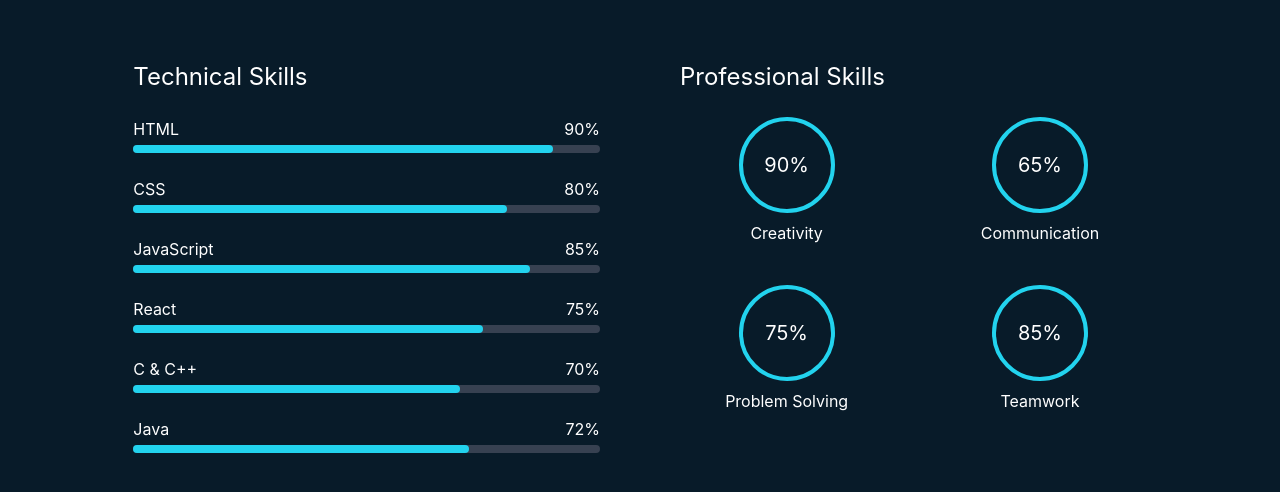
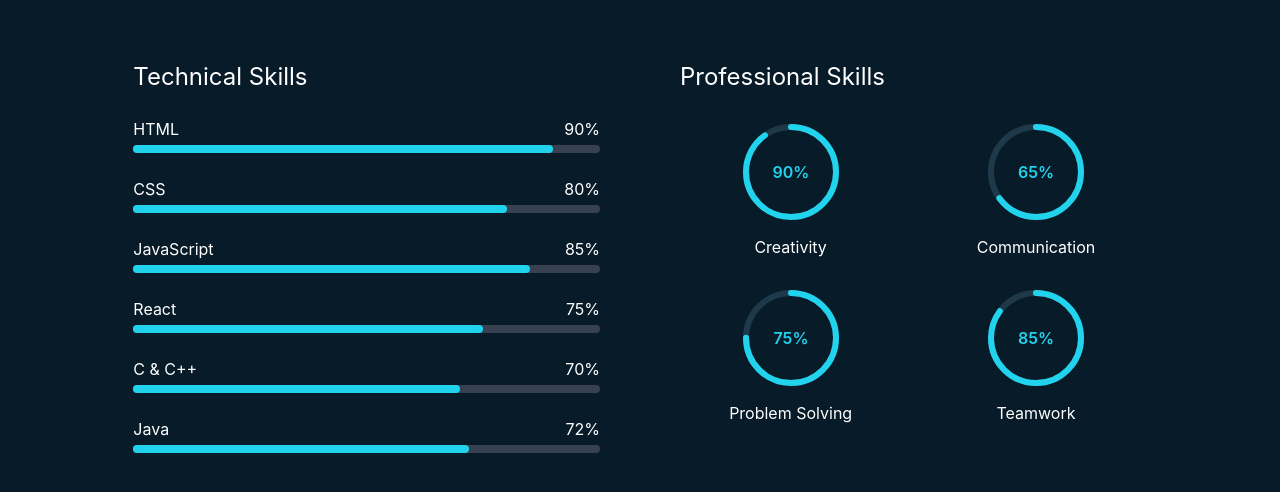
Before and after one commit to aksinghdev/My-Portfolio, a React (Vite) app in the folder client/: page /skills in a window 1280 px wide. Shown: the part 172-664 px from the top of the page. Built offline with nearby package versions, Linux system fonts and the light colour scheme; no server answers.

Commit message:
fix projects link and css

```diff
--- a/client/components/Footer.jsx
+++ b/client/components/Footer.jsx
@@ -40,7 +40,7 @@
           <div className="flex gap-5 text-xl">
 
             <a
-              href="https://github.com/"
+              href="https://github.com/aksinghdev"
               target="_blank"
               className="hover:text-cyan-400 hover:scale-110 transition"
             >
@@ -48,7 +48,7 @@
             </a>
 
             <a
-              href="https://linkedin.com/"
+              href="www.linkedin.com/in/abhishek-kumar-singh-dos"
               target="_blank"
               className="hover:text-cyan-400 hover:scale-110 transition"
             >
@@ -56,7 +56,7 @@
             </a>
 
             <a
-              href="https://leetcode.com/"
+              href="https://leetcode.com/u/abhishek_kumar_singh_91/"
               target="_blank"
               className="hover:text-cyan-400 hover:scale-110 transition"
             >
--- a/client/components/Hero.jsx
+++ b/client/components/Hero.jsx
@@ -92,7 +92,7 @@
   return (
     <section
       id="hero"
-      className="relative flex flex-col md:flex-row items-center justify-between min-h-screen px-10 overflow-hidden text-white"
+      className="relative flex flex-col text-center md:flex-row items-center justify-between min-h-screen px-10 overflow-hidden text-white"
     >
       {/* Dynamic Background Circles */}
       <div className="absolute w-full h-full -z-10 top-0 left-0 flex justify-center items-center">
@@ -105,7 +105,7 @@
       <div className="max-w-xl space-y-4 z-10">
         <h3 className="text-2xl">Hello, It's Me</h3>
         <h1 className="text-5xl font-bold mt-2">Abhishek Kumar Singh</h1>
-        <h2 className="text-3xl mt-2 text-cyan-400">
+        <h2 className="text-3xl mt-2 text-cyan-400 h-[60px] md:min-h-fit">
           {text}
           <span className={`${blink ? "opacity-100" : "opacity-0"} inline-block`}>|</span>
         </h2>
@@ -118,11 +118,11 @@
       </div>
 
       {/* Profile Image */}
-      <div className="relative mt-10 md:mt-0 z-10">
+      <div className="relative my-10 md:mt-0 z-10">
         <img
           src={pic}
           alt="Profile"
-          className="w-[350px] h-[350px] rounded-full border-4 border-cyan-400 shadow-[0_0_40px_cyan] object-cover"
+          className=" w-[200px] h-[200px] md:w-[350px] md:h-[350px] rounded-full border-4 border-cyan-400 shadow-[0_0_40px_cyan] object-cover"
         />
       </div>
     </section>
--- a/client/pages/Education.jsx
+++ b/client/pages/Education.jsx
@@ -29,7 +29,7 @@
   ];
 
   return (
-    <div className="min-h-screen bg-[#081b29] text-white px-20 py-16">
+    <div className="min-h-screen bg-[#081b29] text-white md:px-20 md:py-16">
 
       <h1 className="text-4xl font-bold text-center mb-16">
         My <span className="text-cyan-400">Education</span>
@@ -39,9 +39,9 @@
 
         {educationData.map((item, index) => (
 
-          <div key={index} className="mb-12 ml-8">
+          <div key={index} className=" mb-8 ml-5 md:mb-12 md:ml-8">
 
-            <div className="absolute w-4 h-4 bg-cyan-400 rounded-full -left-2 mt-2"></div>
+            <div className="absolute w-5 h-5 bg-cyan-400 rounded-full -left-3 mt-1"></div>
 
             <p className="text-cyan-400 font-semibold">
               {item.year}
@@ -51,11 +51,11 @@
               {item.title}
             </h2>
 
-            <h3 className="text-gray-300">
+            <h3 className="text-gray-200 font-mono">
               {item.institute}
             </h3>
 
-            <p className="text-gray-400 mt-2">
+            <p className=" text-richblack-300 mt-2">
               {item.desc}
             </p>
 
--- a/client/pages/Projects.jsx
+++ b/client/pages/Projects.jsx
@@ -1,36 +1,46 @@
+
+
+import { Link } from "react-router-dom";
+
 export default function Projects() {
 
   const projects = [
     {
       title: "StudyNotion",
       desc: "A full-stack ed-tech platform built with MERN stack.",
-      tech: "React • Node • MongoDB"
+      tech: "React • Node • MongoDB",
+      live:"#",
+      git:"https://github.com/aksinghdev/study-notion-tech.git"
     },
     {
       title: "Portfolio Website",
       desc: "A mobile responsive personal portfolio built with React, Tailwind CSS and Mongodb.",
-      tech: "React • Tailwind"
+      tech: "React • Tailwind",
+      live: "https://my-portfolio-two-iota-99.vercel.app/",
+      git: "https://github.com/aksinghdev/My-Portfolio.git"
     },
     {
       title: "Tic Tac Clash Game",
-      desc: "A two-player Tic Tac Toe game .” 🎮",
-      tech: "HTML5 • CSS3 • Java Script(ES6)"
+      desc: "A two-player Tic Tac Toe game 🎮",
+      tech: "HTML5 • CSS3 • Java Script (ES6)",
+      live: "#",
+      git: "https://github.com/aksinghdev/tic-tac-clash-gmae.git"
     }
   ];
 
   return (
-    <section id="projects" className="bg-[#081b29] text-white py-20 px-20">
+    <section id="projects" className="bg-[#081b29] text-white py-5 px-5 md:py-20 md:px-20">
 
       <h2 className="text-4xl font-bold text-center mb-16">
         My Projects
       </h2>
 
-      <div className="grid md:grid-cols-3 gap-8">
+      <div className=" grid md:grid-cols-3 gap-8">
 
         {projects.map((project, index) => (
           <div
             key={index}
-            className="bg-[#0a1f2f] p-6 rounded-xl shadow-lg hover:scale-105 transition"
+            className="bg-[#0a1f2f] p-6 rounded-xl flex flex-col justify-between  shadow-lg hover:border-2 border-cyan-300 hover:scale-105 transition"
           >
             <h3 className="text-2xl font-semibold mb-4">
               {project.title}
@@ -46,11 +56,20 @@
 
             <div className="flex gap-4">
               <button className="bg-cyan-500 px-4 py-2 rounded">
-                Live
+                <a
+                  href={project.live}
+                  target="blank"
+                >
+                  Live
+                </a>
               </button>
 
-              <button className="border border-cyan-400 px-4 py-2 rounded">
-                GitHub
+
+              <button className="border border-cyan-400 px-4 py-2 rounded hover:border-cyan-300 text-richblack-50 transition-all duration-150">
+                <a href={project.git}
+                   target="_blank">
+                    GitHub
+                </a>
               </button>
             </div>
           </div>
--- a/client/pages/Skills.jsx
+++ b/client/pages/Skills.jsx
@@ -1,101 +1,112 @@
+export default function Skills(){
+  return(
+    <div className="bg-[#081b29] text-white min-h-screen px-4 sm:px-10 md:px-20 py-10 md:py-20">
 
-export default function Skills(){
-
-  return(
-
-    <div className="bg-[#081b29] text-white min-h-screen px-20 py-20">
-
-      <h1 className="text-center text-4xl font-bold mb-16">
+      <h1 className="text-center text-2xl md:text-4xl font-bold mb-10 md:mb-16">
         My <span className="text-cyan-400">Skills</span>
       </h1>
 
-
-      <div className="grid grid-cols-2 gap-20">
-
+      <div className="grid grid-cols-1 md:grid-cols-2 gap-10 md:gap-20">
 
         <div>
-
-          <h2 className="text-2xl mb-6">Technical Skills</h2>
-
-          <SkillBar skill="HTML" percent="90%" />
-          <SkillBar skill="CSS" percent="80%" />
-          <SkillBar skill="JavaScript" percent="85%" />
-          <SkillBar skill="React" percent="75%" />
-          <SkillBar skill="C & C++" percent="70%" />
-          <SkillBar skill="Java" percent="72%" />
-
+          <h2 className="text-xl md:text-2xl mb-6">Technical Skills</h2>
+          <SkillBar skill="HTML"       percent={90} />
+          <SkillBar skill="CSS"        percent={80} />
+          <SkillBar skill="JavaScript" percent={85} />
+          <SkillBar skill="React"      percent={75} />
+          <SkillBar skill="C & C++"    percent={70} />
+          <SkillBar skill="Java"       percent={72} />
         </div>
 
-
         <div>
-
-          <h2 className="text-2xl mb-6">Professional Skills</h2>
-
-          <div className="grid grid-cols-2 gap-10">
-
-            <CircleSkill label="Creativity" percent="90%" />
-            <CircleSkill label="Communication" percent="65%" />
-            <CircleSkill label="Problem Solving" percent="75%" />
-            <CircleSkill label="Teamwork" percent="85%" />
-
+          <h2 className="text-xl md:text-2xl mb-6">Professional Skills</h2>
+          <div className="grid grid-cols-2 gap-6">
+            <CircleSkill label="Creativity"      percent={90} />
+            <CircleSkill label="Communication"   percent={65} />
+            <CircleSkill label="Problem Solving" percent={75} />
+            <CircleSkill label="Teamwork"        percent={85} />
           </div>
-
         </div>
 
       </div>
-
     </div>
-
   );
 }
 
 
-
-function SkillBar({skill,percent}){
-
+function SkillBar({skill, percent}){
   return(
-
     <div className="mb-6">
-
       <div className="flex justify-between mb-1">
-
         <span>{skill}</span>
-        <span>{percent}</span>
-
+        <span>{percent}%</span>
       </div>
-
       <div className="w-full bg-gray-700 h-2 rounded">
-
         <div
           className="bg-cyan-400 h-2 rounded"
-          style={{width:percent}}
+          style={{width: `${percent}%`}}
         ></div>
-
       </div>
-
     </div>
-
   );
 }
 
 
+// ✅ CHANGED: Poora CircleSkill component badla — ab SVG se actual progress circle banega
+function CircleSkill({label, percent}){
 
-function CircleSkill({label,percent}){
+  const radius = 45        // circle ki radius
+  const stroke = 6         // circle ki thickness
+  const circumference = 2 * Math.PI * radius   // puri circle ki length
+  const progress = (percent / 100) * circumference  // kitna fill hoga
 
   return(
-
     <div className="flex flex-col items-center">
 
-      <div className="w-24 h-24 rounded-full border-4 border-cyan-400 flex items-center justify-center text-xl">
+      {/* SVG circle progress */}
+      <svg width="110" height="110" viewBox="0 0 110 110">
 
-        {percent}
+        {/* Background circle — gray */}
+        <circle
+          cx="55"
+          cy="55"
+          r={radius}
+          fill="none"
+          stroke="#1e3a4a"
+          strokeWidth={stroke}
+        />
 
-      </div>
+        {/* Progress circle — cyan */}
+        <circle
+          cx="55"
+          cy="55"
+          r={radius}
+          fill="none"
+          stroke="#22d3ee"
+          strokeWidth={stroke}
+          strokeLinecap="round"
+          strokeDasharray={circumference}         // puri length
+          strokeDashoffset={circumference - progress}  // kitna dikhana hai
+          transform="rotate(-90 55 55)"           // upar se start ho
+        />
 
-      <p className="mt-2">{label}</p>
+        {/* Center text — percent */}
+        <text
+          x="55"
+          y="55"
+          textAnchor="middle"
+          dominantBaseline="central"
+          fill="#22d3ee"
+          fontSize="16"
+          fontWeight="600"
+        >
+          {percent}%
+        </text>
+
+      </svg>
+
+      <p className="mt-2 text-sm sm:text-base">{label}</p>
 
     </div>
-
   );
-
 }
```
Also changed, not shown: client/pages/About.jsx (+12 -12 lines).
